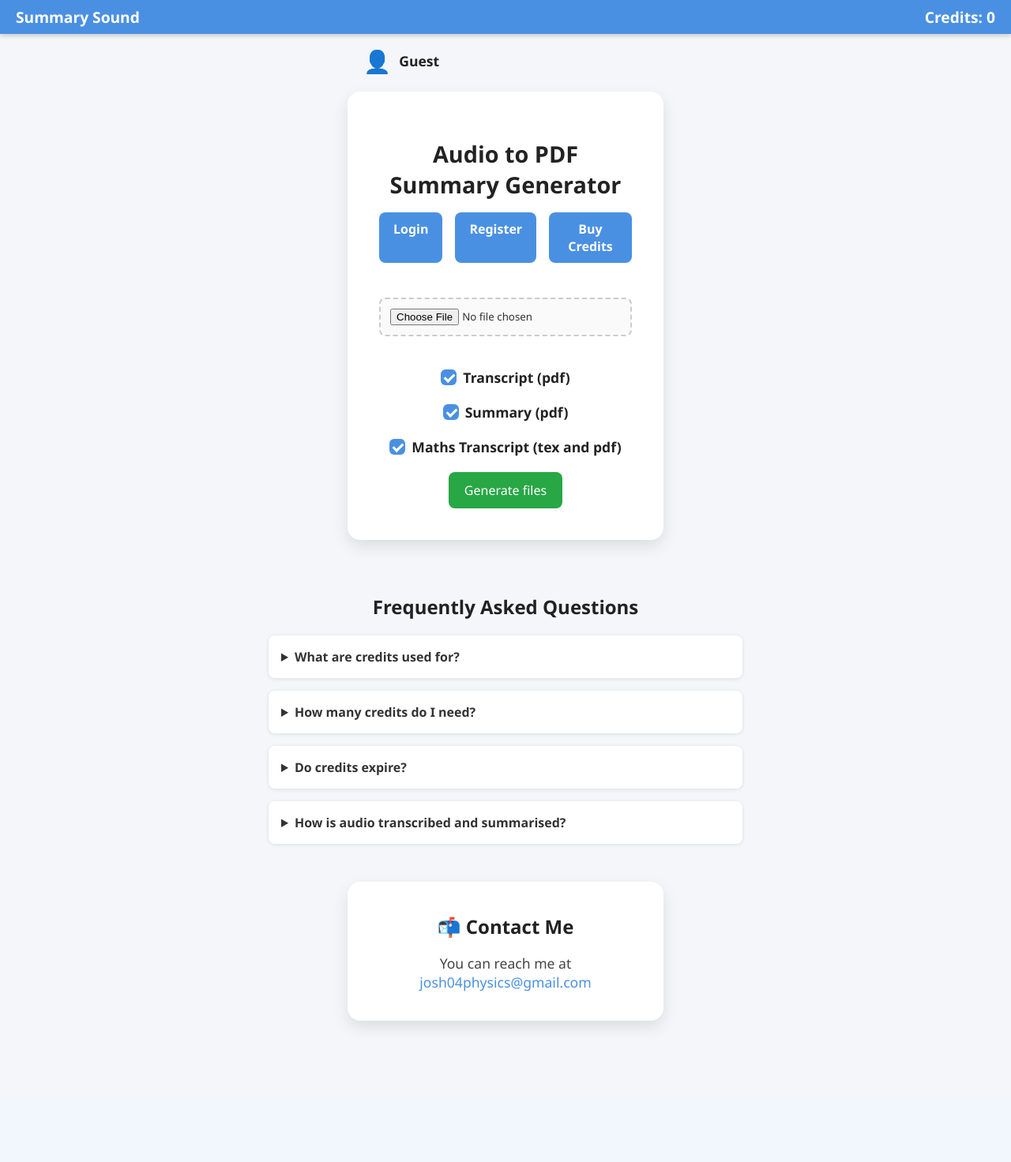
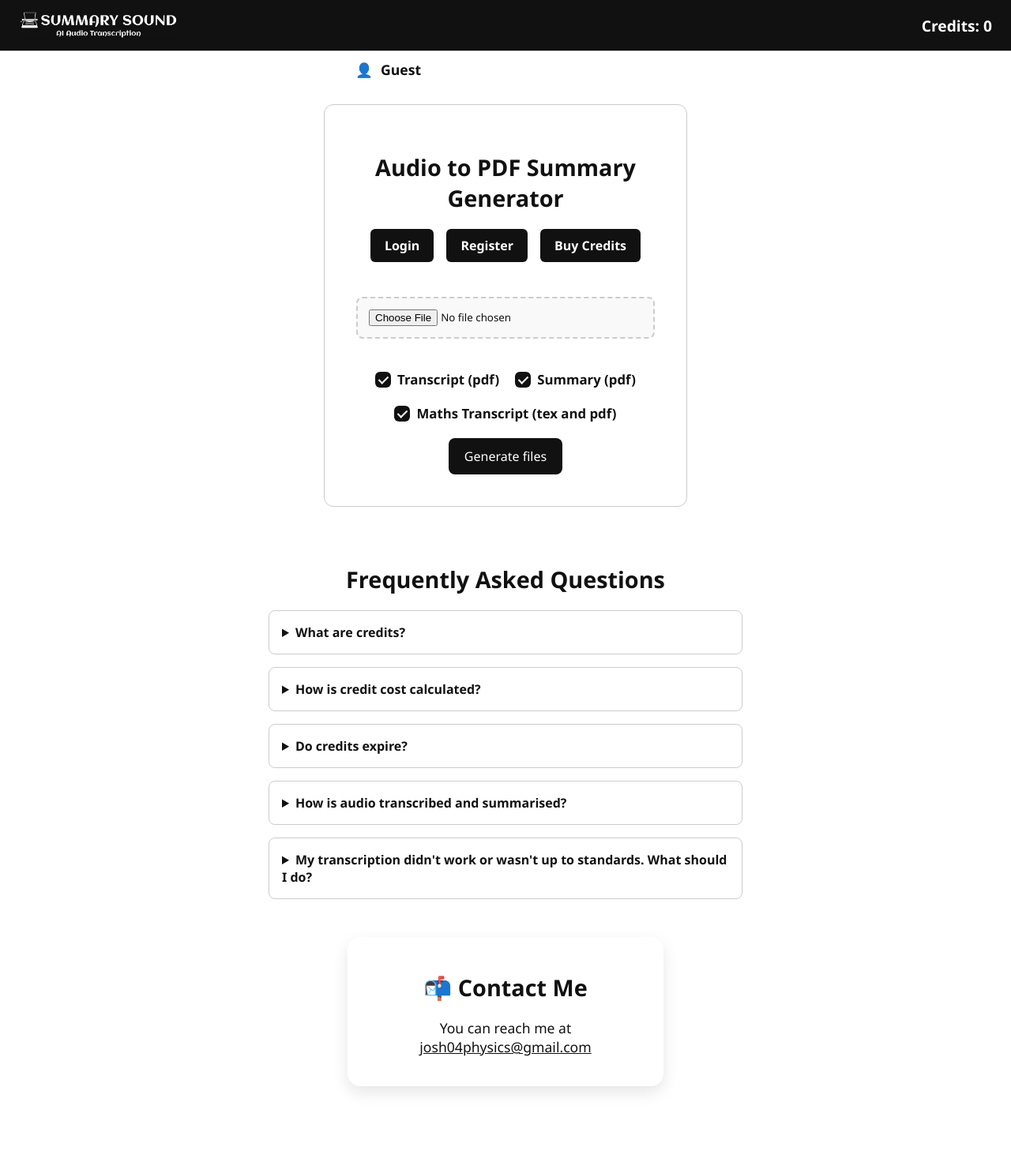
Before and after one commit to josh04physics/Simply-Transcribe, a Flask app: page / in a window 1280 px wide. Shown: the whole page at 79% size. Before the commit the page ends 1305 px from the top, so only its background shows below. Run offline with Flask 3, Linux system fonts and the light colour scheme.

Commit message:
Changed UI and added logo

```diff
--- a/templates/upload.html
+++ b/templates/upload.html
@@ -4,111 +4,132 @@
   <meta charset="UTF-8">
   <title>Summary Sound</title>
  <style>
-        /* Base Styles */
+  :root {
+    --bg: #ffffff;
+    --fg: #111111;
+    --mid: #777777;
+    --border: #cccccc;
+    --highlight: #000000;
+  }
+
   * {
     box-sizing: border-box;
     font-family: 'Segoe UI', Tahoma, Geneva, Verdana, sans-serif;
   }
 
-
-        #progress-messages {
-        white-space: pre-wrap;
-        max-height: 300px;
-        overflow-y: auto;
-
-        }
-
   body {
     margin: 0;
-            padding: 0;
-            background: #f4f6f9;
+    background: var(--bg);
+    color: var(--fg);
     display: flex;
     flex-direction: column;
     align-items: center;
-            justify-content: flex-start;
+    padding-top: 64px;
     min-height: 100vh;
-            color: #333;
-            padding-top: 48px; /* Prevent content hiding behind fixed header */
   }
 
-        /* User Icon and Username container */
+  .header-bar {
+    position: fixed;
+    top: 0;
+    left: 0;
+    width: 100%;
+    background: var(--fg);
+    color: var(--bg);
+    padding: 12px 24px;
+    font-weight: 700;
+    font-size: 1.2em;
+    display: flex;
+    justify-content: space-between;
+    align-items: center;
+    border-bottom: 1px solid var(--border);
+    z-index: 9999;
+  }
+
+  .left-header {
+    display: flex;
+    align-items: center;
+    gap: 12px;
+  }
+
+  .site-logo {
+    height: 40px;
+    width: auto;
+    border-radius: 4px;
+    filter: grayscale(100%);
+  }
+
+  .credits-icon {
+    font-weight: 600;
+  }
+
   .user-info {
     display: flex;
     align-items: center;
     gap: 10px;
-            padding: 10px 20px;
+    padding: 12px 20px;
     width: 100%;
-            max-width: 400px;
+    max-width: 420px;
+    font-size: 1.1em;
     font-weight: 600;
-            font-size: 1.1em;
-            color: #222;
-        }
-
-        .user-info .icon {
-            font-size: 1.6em;
   }
 
   .container {
-            background: white;
+    background: var(--bg);
     padding: 40px;
-            border-radius: 16px;
-            box-shadow: 0 8px 20px rgba(0, 0, 0, 0.1);
+    border-radius: 12px;
+    border: 1px solid var(--border);
+    width: 100%;
+    max-width: 460px;
+    margin-top: 20px;
     text-align: center;
-            width: 100%;
-            max-width: 400px;
-            margin-top: 10px;
   }
 
-        h1 {
+  h1, h2 {
     font-size: 1.8em;
-            margin-bottom: 16px;
-            color: #222;
+    margin-bottom: 20px;
+    color: var(--fg);
   }
 
-        /* Buttons container */
   .auth-buttons {
     margin-bottom: 24px;
     display: flex;
     justify-content: center;
     gap: 16px;
+    flex-wrap: wrap;
   }
 
   .auth-buttons a {
     text-decoration: none;
     padding: 10px 18px;
-            border-radius: 8px;
+    border-radius: 6px;
     font-weight: 600;
-            color: white;
-            background-color: #4a90e2;
+    color: var(--bg);
+    background: var(--fg);
     transition: background 0.3s ease;
   }
 
-        .auth-buttons a.register-btn {
-            background-color: #4a90e2; /* same blue as login */
-            }
-
   .auth-buttons a:hover {
-            filter: brightness(0.85);
+    background: var(--mid);
   }
 
   input[type="file"] {
     margin: 20px 0;
-            padding: 12px;
+    padding: 14px;
     width: 100%;
-            border: 2px dashed #ccc;
+    border: 2px dashed var(--border);
     border-radius: 8px;
-            background: #fafafa;
+    background: #f9f9f9;
     cursor: pointer;
-            transition: border 0.3s ease;
+    color: var(--fg);
   }
 
   input[type="file"]:hover {
-            border-color: #777;
+    border-color: var(--fg);
   }
 
   button {
-            background-color: #28a745;
-            color: white;
+    background: var(--fg);
+    color: var(--bg);
     padding: 12px 20px;
     font-size: 1em;
     border: none;
@@ -118,43 +139,22 @@
   }
 
   button:hover {
-            background-color: #218838;
+    background: var(--mid);
   }
 
   #loading {
     margin-top: 20px;
     font-weight: bold;
     font-size: 1.1em;
-            color: #4a90e2;
+    color: var(--fg);
     display: none;
   }
 
-         .header-bar {
-            position: fixed;
-            top: 0;
-            left: 0;
-            width: 100%;
-            background: #4a90e2;
-            color: white;
-            padding: 8px 20px;
-            font-weight: 700;
-            font-size: 1.2em;
-            display: flex;
-            justify-content: space-between; /* site name left, credits right */
-            align-items: center;
-            box-shadow: 0 2px 6px rgba(0,0,0,0.2);
-            z-index: 9999;
-        }
-
-        .site-name {
-            font-family: 'Segoe UI', Tahoma, Geneva, Verdana, sans-serif;
-            user-select: none;
-        }
-
-        .credits-icon {
-            cursor: default;
-            user-select: none;
-            font-weight: 600;
+  #progress-messages {
+    white-space: pre-wrap;
+    max-height: 300px;
+    overflow-y: auto;
+    text-align: left;
   }
 
   .checkbox-group {
@@ -164,73 +164,93 @@
     flex-wrap: wrap;
   }
 
-  /* Custom checkbox style */
   .custom-checkbox {
     position: relative;
     padding-left: 28px;
     cursor: pointer;
     font-weight: 600;
-    user-select: none;
-    color: #222;
-    font-size: 1.1em;
+    font-size: 1.05em;
+    color: var(--fg);
   }
+
   .custom-checkbox input {
     position: absolute;
     opacity: 0;
     cursor: pointer;
-    height: 0;
-    width: 0;
   }
+
   .custom-checkbox .checkmark {
     position: absolute;
     top: 2px;
     left: 0;
     height: 20px;
     width: 20px;
-    background-color: #eee;
+    background: #eee;
     border-radius: 6px;
-    transition: background-color 0.3s ease;
+    transition: background 0.3s ease;
   }
+
   .custom-checkbox:hover .checkmark {
-    background-color: #d0e4ff;
+    background-color: #ddd;
   }
+
   .custom-checkbox input:checked ~ .checkmark {
-    background-color: #4a90e2;
+    background-color: var(--fg);
   }
+
   .custom-checkbox .checkmark:after {
     content: "";
     position: absolute;
     display: none;
   }
+
   .custom-checkbox input:checked ~ .checkmark:after {
     display: block;
   }
+
   .custom-checkbox .checkmark:after {
     left: 7px;
     top: 3px;
     width: 5px;
     height: 10px;
     border: solid white;
-    border-width: 0 3px 3px 0;
+    border-width: 0 2px 2px 0;
     transform: rotate(45deg);
   }
 
+  details {
+    margin-top: 1em;
+    padding: 1em;
+    background: var(--bg);
+    border: 1px solid var(--border);
+    border-radius: 8px;
+  }
 
+  summary {
+    cursor: pointer;
+    font-weight: bold;
+    color: var(--fg);
+  }
+
+  a {
+    color: var(--fg);
+  }
 </style>
 </head>
 <body>
   <div class="header-bar">
-          <div class="site-name">Summary Sound</div>
+    <div class="left-header">
+      <img src="{{ url_for('static', filename='logo.png') }}" alt="Logo" class="site-logo">
+    </div>
     <div class="credits-icon" title="Your remaining credits">
       Credits: <span id="credits-count">{{ credits if credits is not none else 0 }}</span>
     </div>
   </div>
 
-
   <div class="user-info">
     <div class="icon">👤</div>
     {% if username %}
-            <div>{{ username }} (Credits: {{ credits }})</div></div>
+      <div>{{ username }} (Credits: {{ credits }})</div>
     {% else %}
       <div>Guest</div>
     {% endif %}
@@ -275,41 +295,46 @@
 
       <button type="submit">Generate files</button>
     </form>
-        <div id="loading" style="margin-top: 20px; font-weight: bold; font-size: 0.8em; color: #e2544a; display: none;">
+
+    <div id="loading">
       <div id="progress-messages">Generating PDF, please wait...</div>
     </div>
+  </div>
 
-    </div>
   <!-- FAQ Section -->
   <div style="max-width: 600px; width: 90%; margin: 3em auto;">
-    <h2 style="text-align: center; color: #222;">Frequently Asked Questions</h2>
+    <h2 style="text-align: center;">Frequently Asked Questions</h2>
 
-    <details style="margin-top: 1em; padding: 1em; background: #fff; border-radius: 8px; box-shadow: 0 1px 5px rgba(0,0,0,0.1);">
-        <summary><strong>What are credits used for?</strong></summary>
-        <p>Credits are used to transcribe and summarize audio. 1 minute = 1 credit.</p>
+    <details>
+      <summary><strong>What are credits?</strong></summary>
+      <p>You need credits to transcribe and summarise audio. Your account is created with 10 free credits.</p>
     </details>
 
-    <details style="margin-top: 1em; padding: 1em; background: #fff; border-radius: 8px; box-shadow: 0 1px 5px rgba(0,0,0,0.1);">
-        <summary><strong>How many credits do I need?</strong></summary>
-        <p>It depends on the audio length. A 10-minute file needs 10 credits.</p>
+    <details>
+      <summary><strong>How is credit cost calculated?</strong></summary>
+      <p>It depends on the audio length and number of checkboxes selected. For each checkbox selected, one credit is charged for each minute of audio. For example, if you have a half hour recording, with both summary and latex transcript selected, you will be charged for 2 lots of 30 credits, so 60 credits in total.</p>
     </details>
 
-    <details style="margin-top: 1em; padding: 1em; background: #fff; border-radius: 8px; box-shadow: 0 1px 5px rgba(0,0,0,0.1);">
+    <details>
       <summary><strong>Do credits expire?</strong></summary>
       <p>No, your purchased credits never expire.</p>
     </details>
 
-    <details style="margin-top: 1em; padding: 1em; background: #fff; border-radius: 8px; box-shadow: 0 1px 5px rgba(0,0,0,0.1);">
+    <details>
       <summary><strong>How is audio transcribed and summarised?</strong></summary>
-        <p>Audio is transcribed using Open AIs whisper model, and then formatted and summarised using ChatGPT 3.5 Turbo.</p>
+      <p>Audio is transcribed using OpenAI’s Whisper model, then formatted and summarised using OpenAI's newly released o4 mini model.</p>
     </details>
 
-    <div style="max-width: 400px; width: 90%; margin: 3em auto; background: #fff; padding: 20px; border-radius: 16px; box-shadow: 0 8px 20px rgba(0,0,0,0.1); text-align: center;">
-    <h2 style="color: #222; margin-bottom: 16px;">
-        📬 Contact Me
-    </h2>
-    <p style="font-size: 1.1em; color: #444;">
-        You can reach me at <a href="mailto:youremail@example.com" style="color: #4a90e2; text-decoration: none;">josh04physics@gmail.com</a>
+    <details>
+      <summary><strong>My transcription didn't work or wasn't up to standards. What should I do?</strong></summary>
+      <p>Contact me at the address below for a full credit refund.</p>
+    </details>
+
+
+    <div style="max-width: 400px; margin: 3em auto; background: #fff; padding: 20px; border-radius: 16px; box-shadow: 0 8px 20px rgba(0,0,0,0.1); text-align: center;">
+      <h2>📬 Contact Me</h2>
+      <p style="font-size: 1.1em;">
+        You can reach me at <a href="mailto:josh04physics@gmail.com">josh04physics@gmail.com</a>
       </p>
     </div>
   </div>
@@ -320,7 +345,6 @@ const fileInput = document.querySelector('input[name="audio_file"]');
     const costEstimate = document.getElementById('cost-estimate');
     const loadingDiv = document.getElementById('loading');
     const progressDiv = document.getElementById('progress-messages');
-
     const outputCheckboxes = document.querySelectorAll('input[name="outputs"]');
 
     function updateCostEstimate() {
@@ -329,18 +353,16 @@ function updateCostEstimate() {
         costEstimate.textContent = '';
         return;
       }
+
       const sizeInMB = file.size / (1024 * 1024);
-    const estimatedMinutes = Math.max(1, Math.ceil(sizeInMB)); // round up
-
+      const estimatedMinutes = Math.max(1, Math.ceil(sizeInMB));
       const selectedOutputs = [...outputCheckboxes].filter(cb => cb.checked);
       const outputCount = selectedOutputs.length;
-
       const totalCredits = estimatedMinutes * outputCount;
 
       costEstimate.textContent = `Estimated credit cost: ${totalCredits} credit${totalCredits !== 1 ? 's' : ''} (${estimatedMinutes} minute${estimatedMinutes !== 1 ? 's' : ''} × ${outputCount} output${outputCount !== 1 ? 's' : ''})`;
     }
 
-// Update cost estimate when file or outputs change
     fileInput.addEventListener('change', updateCostEstimate);
     outputCheckboxes.forEach(cb => cb.addEventListener('change', updateCostEstimate));
 
@@ -359,7 +381,6 @@ form.addEventListener('submit', () => {
         progressDiv.scrollTop = progressDiv.scrollHeight;
       };
     });
-
   </script>
 </body>
 </html>
```
Also changed, not shown: templates/buy_credits.html (+64 -73 lines), templates/login.html (+129 -29 lines), templates/register.html (+130 -31 lines), static/logo.png (added). Lines whose indentation alone changed are shown as unchanged.
